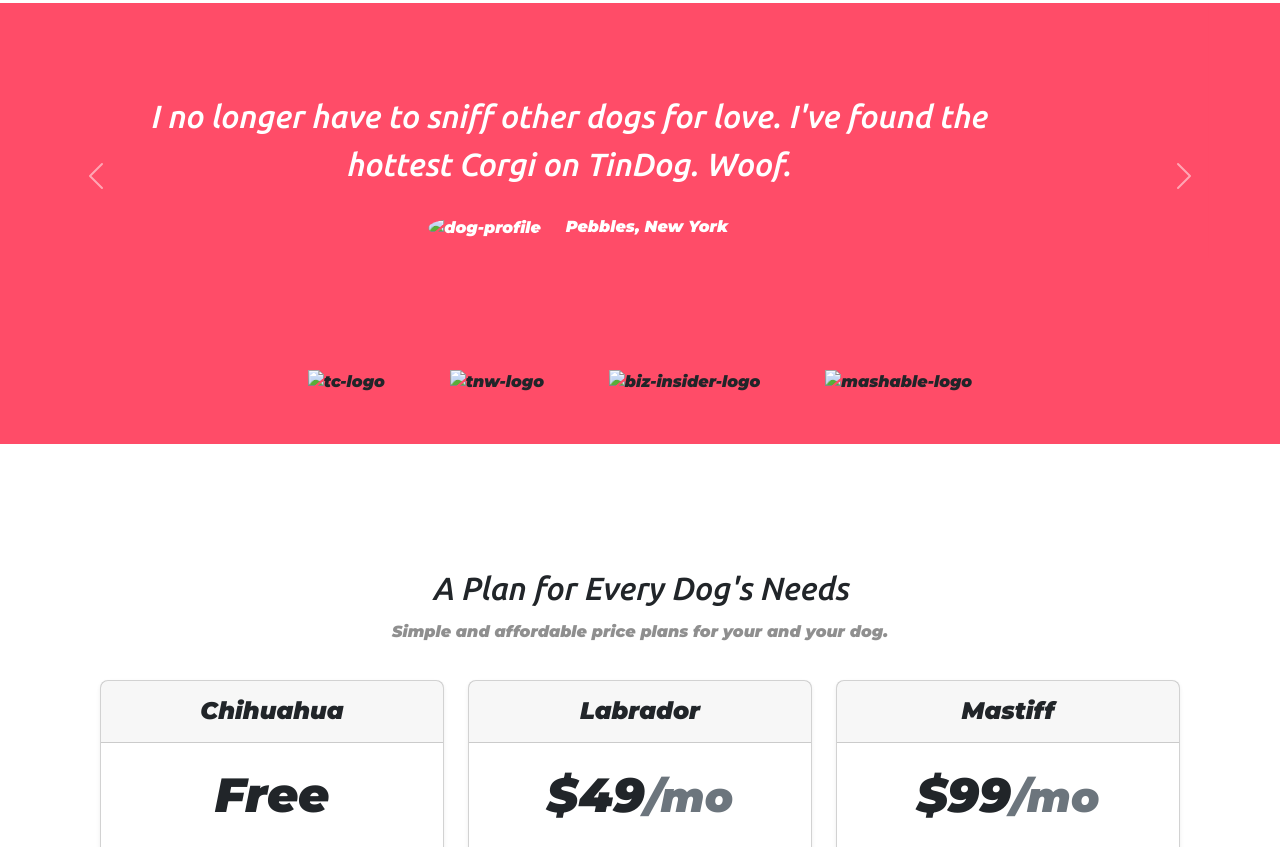
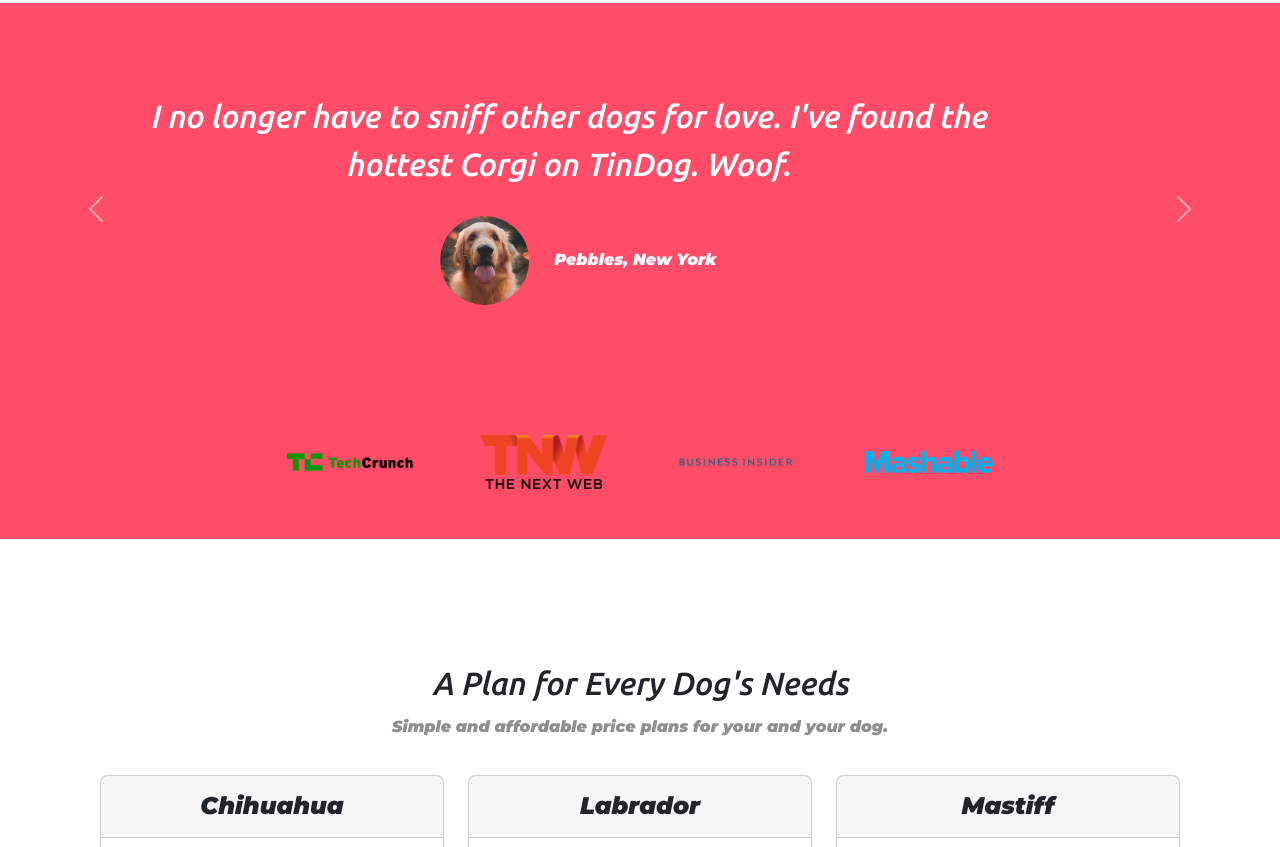
Before and after one commit to DHRUVKHANDELWAL00/TINDOG, a plain HTML site: page index.html in a window 1280 px wide. Shown: the part 1222-2069 px from the top of the page. Drawn offline with nearby package versions, Linux system fonts and the light colour scheme.

Commit message:
Update index.html

```diff
--- a/index.html
+++ b/index.html
@@ -68,7 +68,7 @@
     <div class="col-lg-6 " >
 
 
-      <img class="title-image" src="images/iphone6.png" alt="iphone-mockup">
+      <img class="title-image" src="iphone6.png" alt="iphone-mockup">
     </div>
  </div>
 </div>
@@ -117,12 +117,12 @@
   <div class="carousel-inner">
     <div class="carousel-item active" style="background-color:#ff4c68;">
       <h2>I no longer have to sniff other dogs for love. I've found the hottest Corgi on TinDog. Woof.</h2>
-      <img class="testimonial-image" src="images/dog-img.jpg" alt="dog-profile">
+      <img class="testimonial-image" src="dog-img.jpg" alt="dog-profile">
       <em>Pebbles, New York</em>
     </div>
     <div class="carousel-item" style="background-color: #ff4c68;">
        <h2 class="testimonial-text">My dog used to be so lonely, but with TinDog's help, they've found the love of their life. I think.</h2>
-        <img class="testimonial-image" src="images/lady-img.jpg" alt="lady-profile">
+        <img class="testimonial-image" src="lady-img.jpg" alt="lady-profile">
         <em>Beverly, Illinois</em>
     </div>
 
@@ -152,10 +152,10 @@
   <!-- Press -->
 
   <section id="press">
-    <img class="press-img" src="images/techcrunch.png" alt="tc-logo">
-    <img class="press-img" src="images/tnw.png" alt="tnw-logo">
-    <img class="press-img" src="images/bizinsider.png" alt="biz-insider-logo">
-    <img class="press-img" src="images/mashable.png" alt="mashable-logo">
+    <img class="press-img" src="techcrunch.png" alt="tc-logo">
+    <img class="press-img" src="tnw.png" alt="tnw-logo">
+    <img class="press-img" src="bizinsider.png" alt="biz-insider-logo">
+    <img class="press-img" src="mashable.png" alt="mashable-logo">
 
   </section>
 
```
